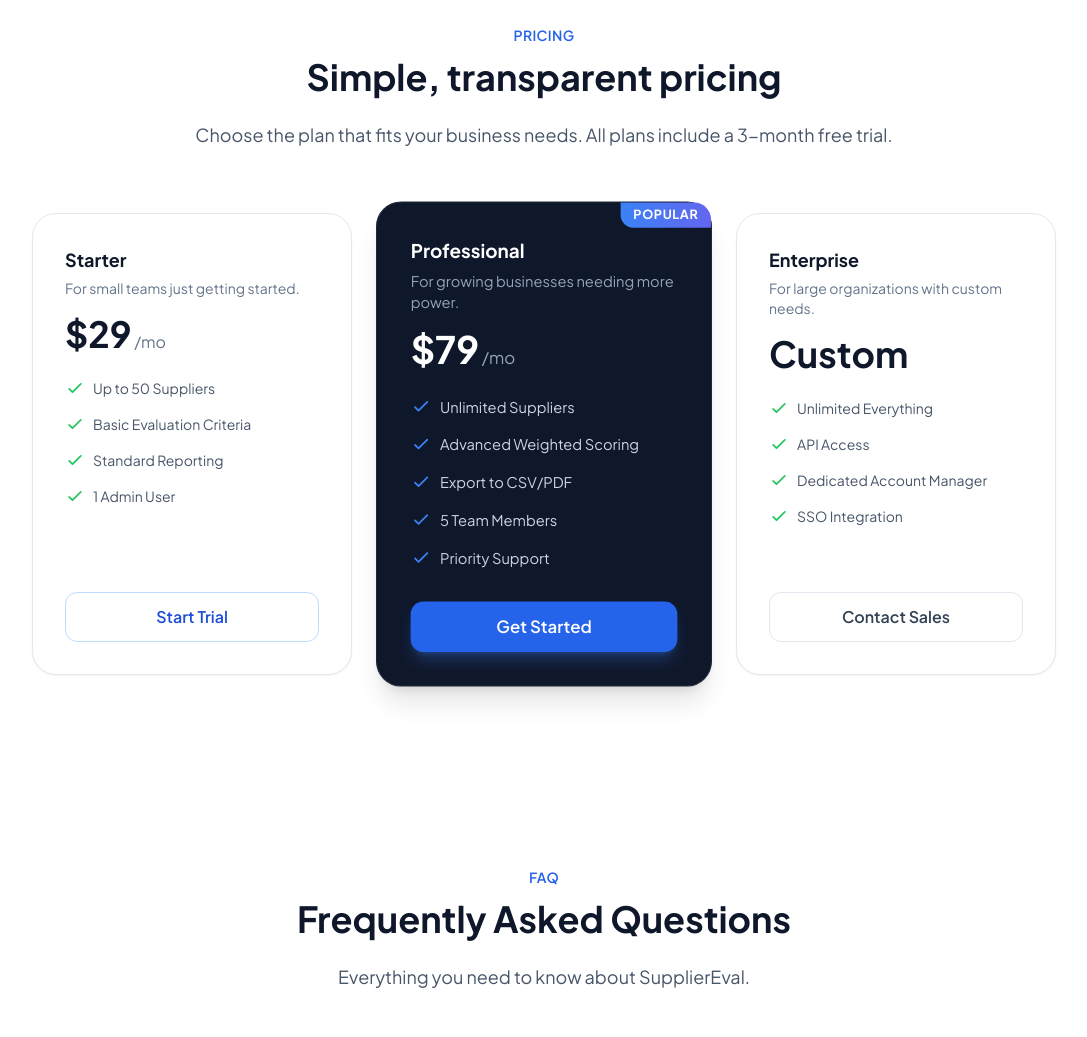
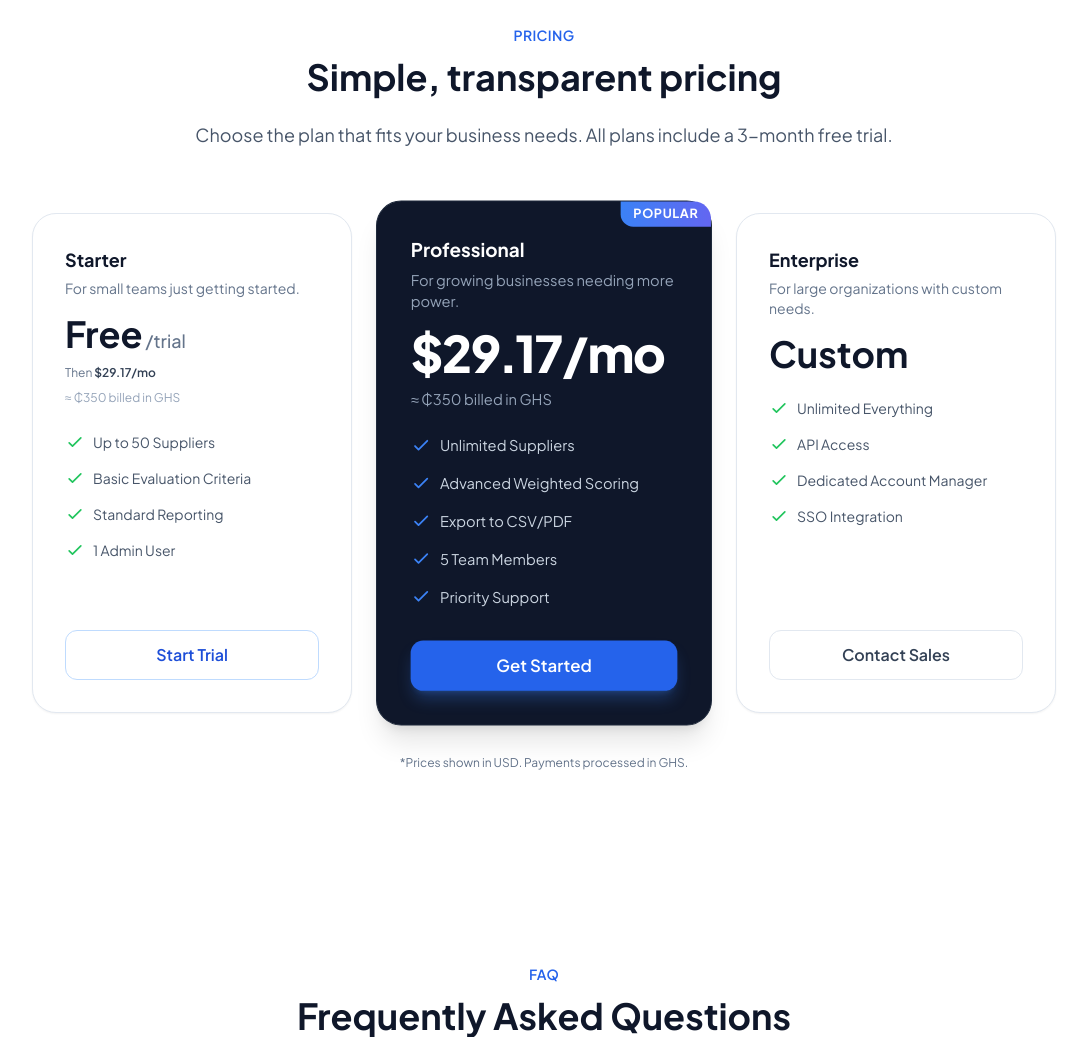
Before and after one commit to lobigyanyie-cell/supplyeval, a PHP site: page / in a window 1280 px wide. Shown: the part 5219-6256 px from the top of the page, without its empty margins (96-1183 px from the left). Run offline with PHP 8.4, Linux system fonts and the light colour scheme; data comes from the database, SQL or seed files in the repository; some libraries are stand-ins or nearby versions.

Commit message:
feat(ui): dual-currency pricing display (USD demo rate from GHS premium_price)
Made-with: Cursor

```diff
--- a/src/Controllers/HomeController.php
+++ b/src/Controllers/HomeController.php
@@ -1,11 +1,17 @@
 <?php
 
 namespace App\Controllers;
+
+use App\Config\Settings;
+use App\Helpers\PricingDisplay;
 
 class HomeController extends Controller
 {
     public function index()
     {
-        $this->view('landing');
+        $premiumGhs = (float) Settings::get('premium_price', '350');
+        $this->view('landing', [
+            'proPlanPricing' => PricingDisplay::formatMonthly($premiumGhs),
+        ]);
     }
 }
--- /dev/null
+++ b/src/Helpers/PricingDisplay.php
@@ -0,0 +1,40 @@
+<?php
+
+namespace App\Helpers;
+
+/**
+ * Display-only pricing: GHS (stored) ↔ USD using a fixed demo rate.
+ * Does not affect Paystack amounts or database values.
+ */
+class PricingDisplay
+{
+    /** 1 USD = N GHS (demo rate for UI only). */
+    public const GHS_PER_USD = 12.0;
+
+    /**
+     * @param float|string $ghsAmount Value from settings (e.g. premium_price), in GHS
+     * @return array{
+     *   ghs: float,
+     *   usd: float,
+     *   usd_per_month: string,
+     *   ghs_billed_line: string,
+     *   charge_notice: string,
+     *   disclaimer: string
+     * }
+     */
+    public static function formatMonthly(float|string $ghsAmount): array
+    {
+        $ghs = max(0.0, (float) $ghsAmount);
+        $usd = $ghs > 0 ? $ghs / self::GHS_PER_USD : 0.0;
+        $ghsDecimals = (floor($ghs) === $ghs) ? 0 : 2;
+
+        return [
+            'ghs' => $ghs,
+            'usd' => $usd,
+            'usd_per_month' => '$' . number_format($usd, 2) . '/mo',
+            'ghs_billed_line' => '≈ ₵' . number_format($ghs, $ghsDecimals) . ' billed in GHS',
+            'charge_notice' => 'You will be charged ₵' . number_format($ghs, $ghsDecimals) . ' (GHS)',
+            'disclaimer' => '*Prices shown in USD. Payments processed in GHS.',
+        ];
+    }
+}
--- a/src/Views/landing.php
+++ b/src/Views/landing.php
@@ -1,4 +1,7 @@
-<?php ob_start(); ?>
+<?php ob_start();
+/** @var array $proPlanPricing from HomeController */
+$proPlanPricing = $proPlanPricing ?? \App\Helpers\PricingDisplay::formatMonthly(\App\Config\Settings::get('premium_price', '350'));
+?>
 
 <!-- Hero Section -->
 <div class="relative overflow-hidden bg-white">
@@ -634,9 +637,15 @@
                     <h3 class="text-lg font-bold text-slate-900">Starter</h3>
                     <p class="text-slate-500 text-sm mt-1">For small teams just getting started.</p>
                 </div>
-                <div class="mb-6">
-                    <span class="text-4xl font-bold text-slate-900">$29</span>
-                    <span class="text-slate-500">/mo</span>
+                <div class="mb-6 space-y-2">
+                    <div>
+                        <span class="text-4xl font-bold text-slate-900">Free</span>
+                        <span class="text-slate-500 text-lg font-medium">/trial</span>
+                    </div>
+                    <p class="text-xs text-slate-500 leading-relaxed">
+                        Then <span class="font-semibold text-slate-700"><?= htmlspecialchars($proPlanPricing['usd_per_month']) ?></span>
+                        <span class="block mt-1.5 text-slate-400"><?= htmlspecialchars($proPlanPricing['ghs_billed_line']) ?></span>
+                    </p>
                 </div>
                 <ul class="space-y-4 mb-8 flex-1">
                     <li class="flex items-start">
@@ -689,9 +698,11 @@
                     <h3 class="text-lg font-bold text-white">Professional</h3>
                     <p class="text-slate-400 text-sm mt-1">For growing businesses needing more power.</p>
                 </div>
-                <div class="mb-6">
-                    <span class="text-4xl font-bold text-white">$79</span>
-                    <span class="text-slate-400">/mo</span>
+                <div class="mb-6 space-y-2.5">
+                    <div class="text-5xl font-black text-white tracking-tight leading-none">
+                        <?= htmlspecialchars($proPlanPricing['usd_per_month']) ?>
+                    </div>
+                    <p class="text-sm text-slate-400"><?= htmlspecialchars($proPlanPricing['ghs_billed_line']) ?></p>
                 </div>
                 <ul class="space-y-4 mb-8 flex-1">
                     <li class="flex items-start">
@@ -791,6 +802,9 @@
                 </a>
             </div>
         </div>
+        <p class="text-center text-xs text-slate-500 mt-10 max-w-2xl mx-auto leading-relaxed">
+            <?= htmlspecialchars($proPlanPricing['disclaimer']) ?>
+        </p>
     </div>
 </div>
 
```
Also changed, not shown: src/Views/subscription/upgrade.php (+21 -13 lines).
